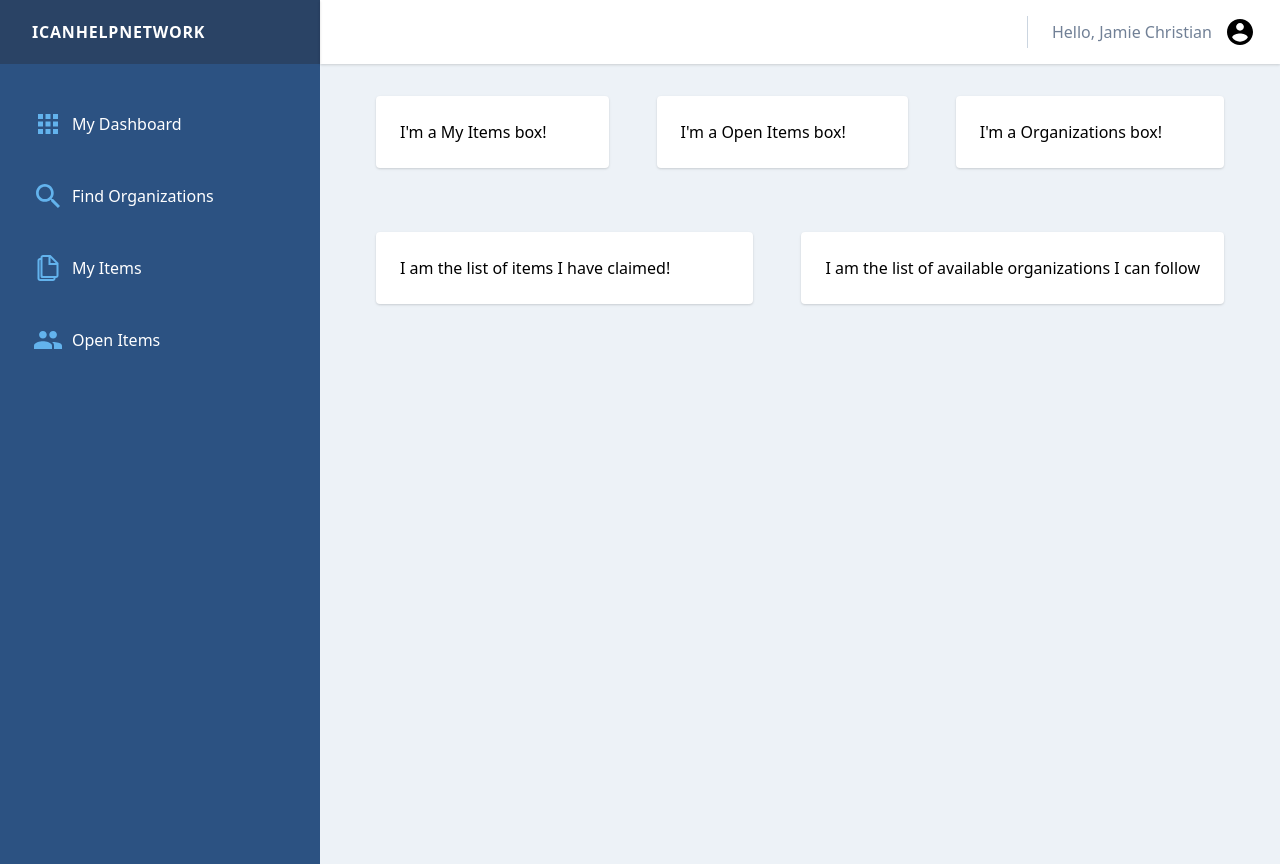
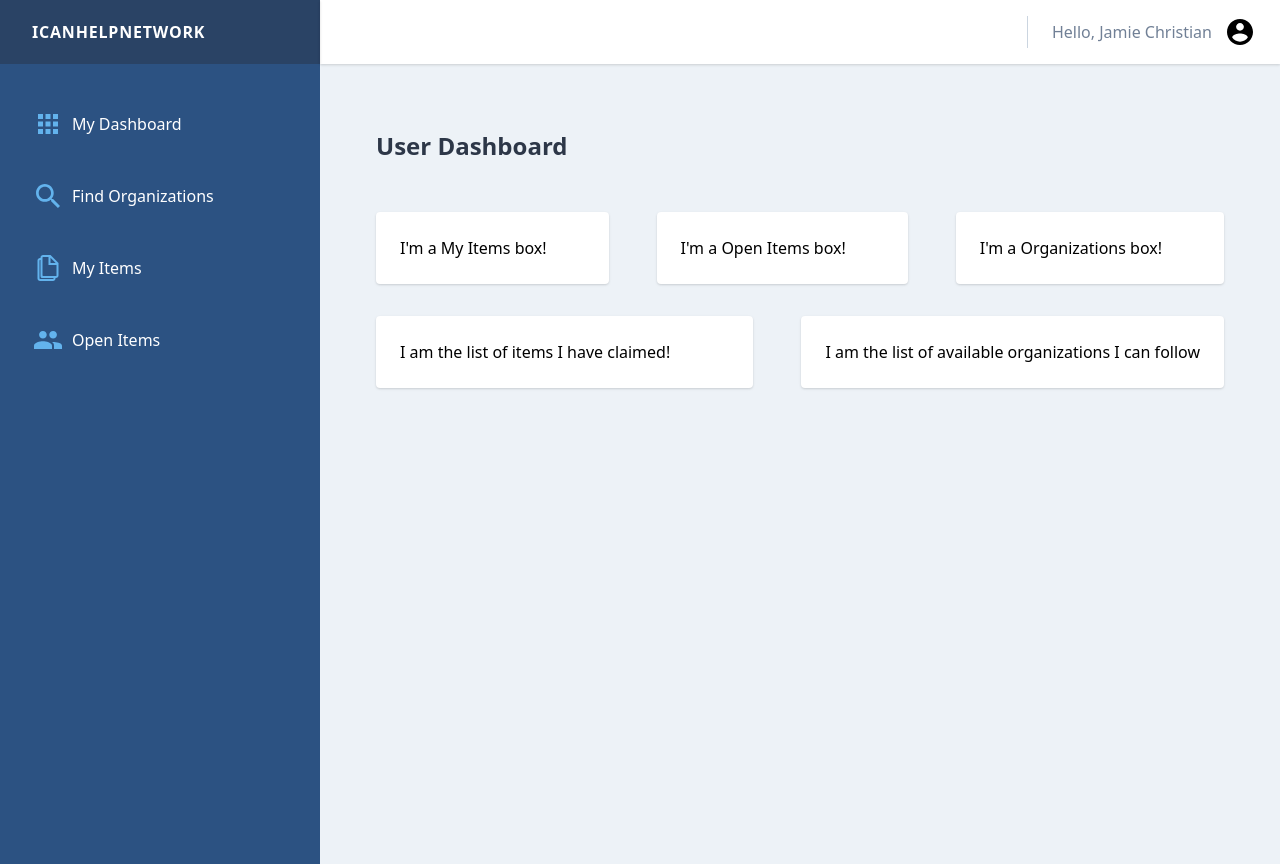
Before and after one commit to jmechristian/ICHN-v2, a React (Create React App) app: page /#/Dashboard in a window 1280 px wide. Built offline with nearby package versions, Linux system fonts and the light colour scheme.

Commit message:
more dashboard

```diff
--- a/src/components/profile/Dashboard.js
+++ b/src/components/profile/Dashboard.js
@@ -10,14 +10,17 @@ const Dashboard = () => {
     <div className="flex flex-grow flex-col">
       <DashboardHeader username="Jamie Christian" />
       <div className="flex flex-grow flex-col bg-gray-200">
-        <div className="w-full p-8">
+        <div className="w-full mt-16 px-8 mb-4">
+          <div className="text-2xl font-semibold text-gray-800 ml-6 mb-12">
+            User Dashboard
+          </div>
           <div className="flex flex-grow justify-center">
             <ItemStat title="My Items" />
             <ItemStat title="Open Items" />
             <ItemStat title="Organizations" />
           </div>
         </div>
-        <div className="w-full p-8">
+        <div className="w-full px-8 my-4">
           <div className="flex flex-grow justify-center">
             <MyItemList />
             <AvailableOrgs />
```
